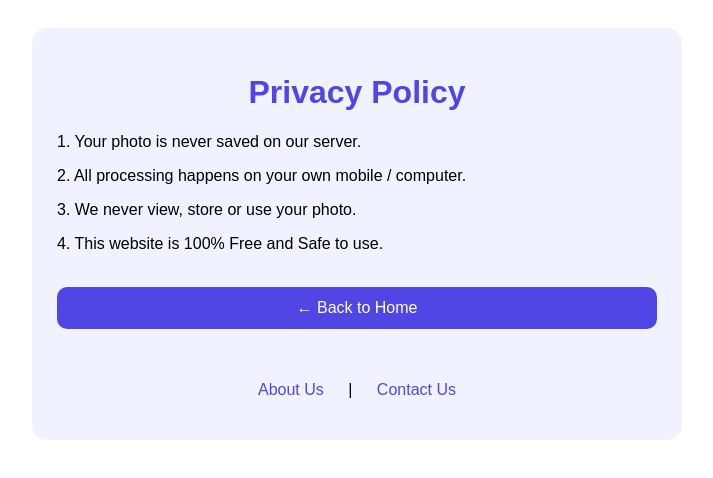
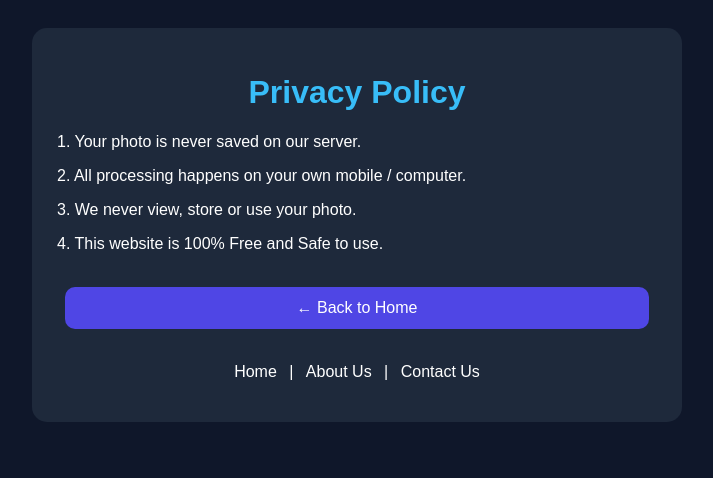
Before and after one commit to usman-hd/hd-bg-remover, a plain HTML site: page privacy.html in a window 1280 px wide. Shown: the whole page, without its empty margins (283-996 px from the left). Drawn offline with Linux system fonts and the light colour scheme.

Commit message:
Revise privacy.html for improved design and accessibility
Updated the privacy policy page with a new layout and styling.

```diff
--- a/privacy.html
+++ b/privacy.html
@@ -1,12 +1,12 @@
 <!DOCTYPE html>
-<html><head><title>Privacy Policy - HD BG Remover</title>
-<style>body{font-family:Arial;text-align:center;padding:20px}div{max-width:600px;margin:auto;background:#f0f2ff;padding:25px;border-radius:15px;text-align:left}a{background:#4f46e5;color:white;padding:12px 20px;text-decoration:none;border-radius:10px;display:block;text-align:center}</style>
+<html lang="en"><head><meta charset="UTF-8"><meta name="viewport" content="width=device-width, initial-scale=1.0"><title>Privacy Policy - HD BG Remover</title>
+<style>body{font-family:Arial;text-align:center;padding:20px;background:#0f172a;color:white}div{max-width:600px;margin:auto;background:#1e293b;padding:25px;border-radius:15px;text-align:left}a{color:white;text-decoration:none;margin:0 8px}</style>
 </head><body><div>
-<h1 style="color:#4f46e5;text-align:center">Privacy Policy</h1>
+<h1 style="color:#38bdf8;text-align:center">Privacy Policy</h1>
 <p>1. Your photo is never saved on our server.</p>
 <p>2. All processing happens on your own mobile / computer.</p>
 <p>3. We never view, store or use your photo.</p>
 <p>4. This website is 100% Free and Safe to use.</p><br>
-<a href="index.html">← Back to Home</a><br><br>
-<p style="text-align:center"><a href="about.html" style="background:none;color:#4f46e5;display:inline">About Us</a> | <a href="contact.html" style="background:none;color:#4f46e5;display:inline">Contact Us</a></p>
+<a href="index.html" style="background:#4f46e5;padding:12px 20px;border-radius:10px;display:block;text-align:center">← Back to Home</a><br>
+<p style="text-align:center"><a href="index.html">Home</a> | <a href="about.html">About Us</a> | <a href="contact.html">Contact Us</a></p>
 </div></body></html>
```
